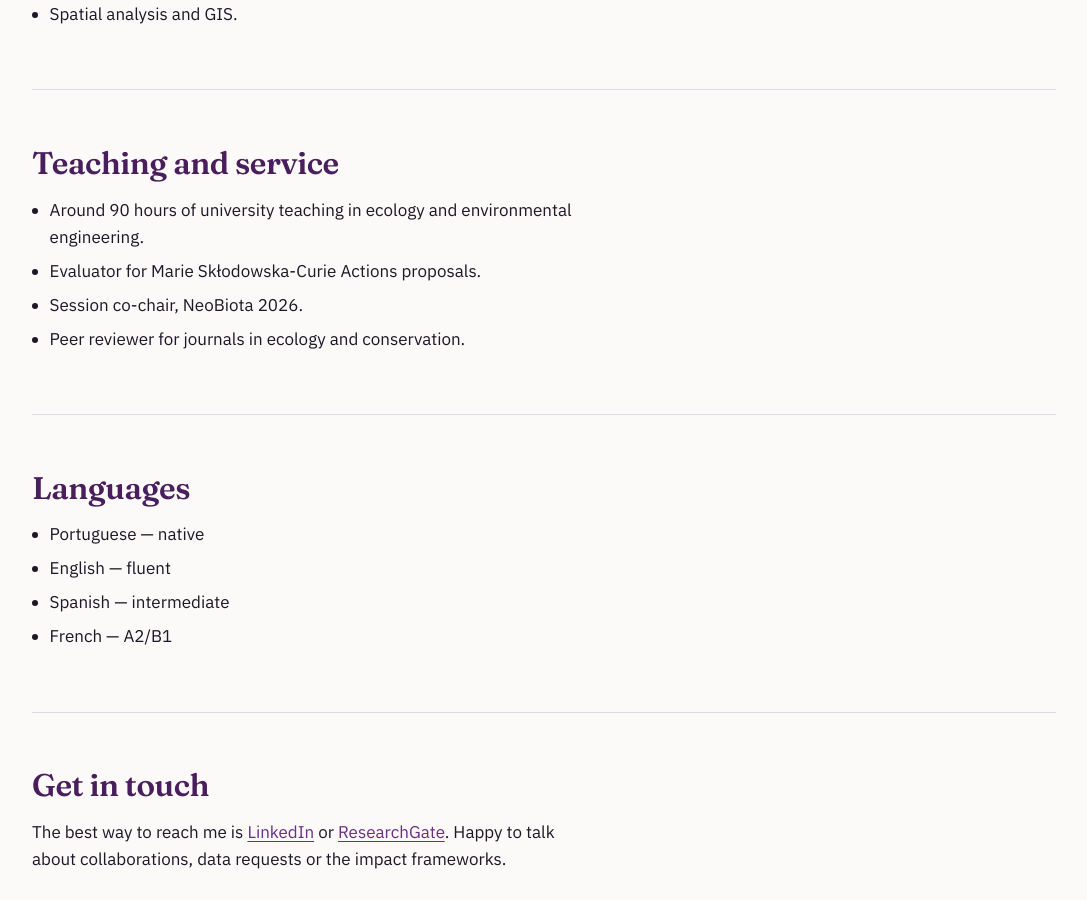
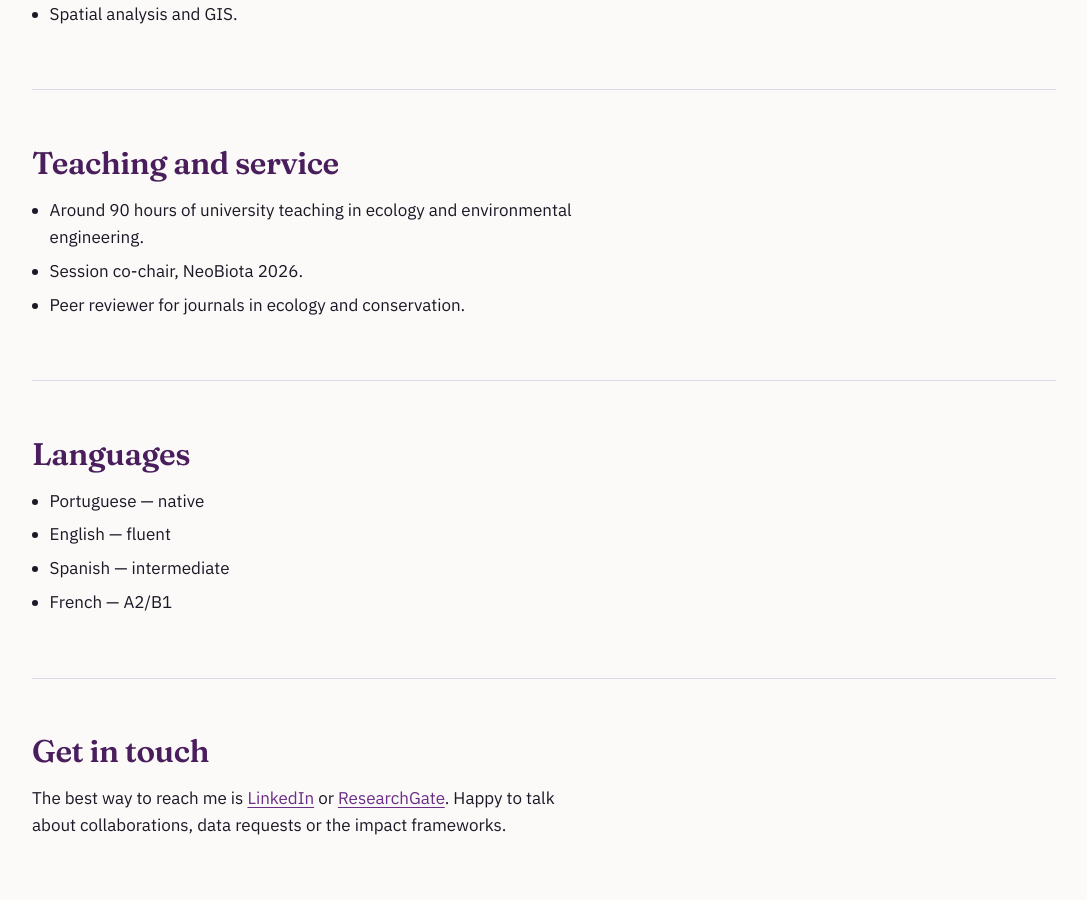
Before and after one commit to lalacarneiro/laiscarneiro.github.io, a Jekyll site: the page built from cv.md, in a window 1280 px wide and 900 px high, scrolled down 1099 px. Shown: the whole window, without its empty margins (96-1183 px from the left). Built offline with Jekyll 4.4.1, drawn with Linux system fonts in a browser that asks for light colours.

Commit message:
Remove evaluator role from CV
Removed role as evaluator for Marie Skłodowska-Curie Actions proposals.

```diff
--- a/cv.md
+++ b/cv.md
@@ -65,7 +65,6 @@ permalink: /cv.html
   <h2>Teaching and service</h2>
   <ul class="plain-list">
     <li>Around 90 hours of university teaching in ecology and environmental engineering.</li>
-    <li>Evaluator for Marie Skłodowska-Curie Actions proposals.</li>
     <li>Session co-chair, NeoBiota 2026.</li>
     <li>Peer reviewer for journals in ecology and conservation.</li>
   </ul>
```
